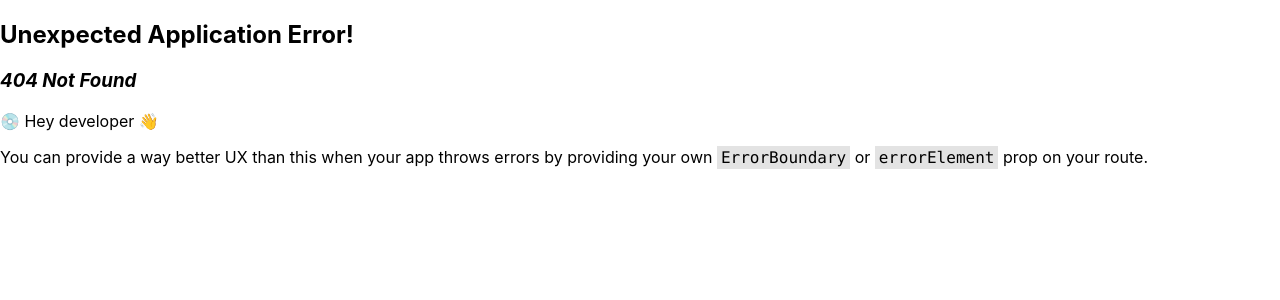
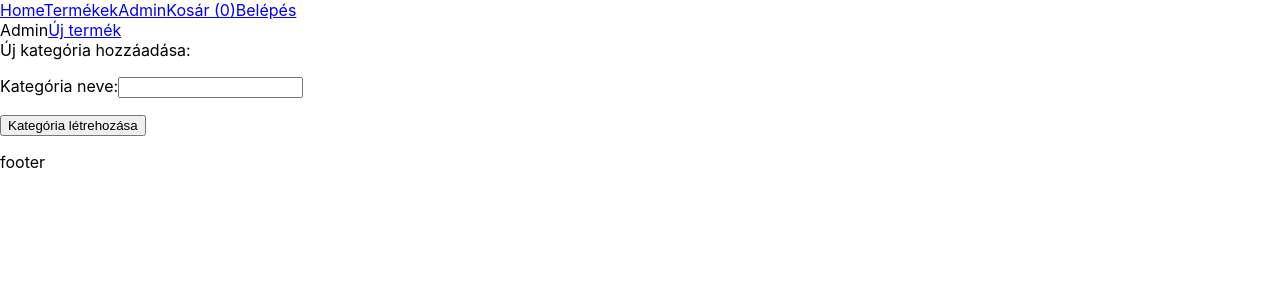
Before and after one commit to bgyorgy94/frontend-webshop-progmatic, a React (Create React App) app: page /admin/kategoriak/uj-kategoria in a window 1280 px wide. Before the commit this address had no page. Shown: the top 300 px of the page. Built offline with nearby package versions, Linux system fonts and the light colour scheme.

Commit message:
AddCategory
add product category + small bugfix

```diff
--- a/src/App.js
+++ b/src/App.js
@@ -20,6 +20,7 @@ import UserProfile from './pages/UserProfile';
 import AdminCustomers from './pages/AdminCustomers';
 import AdminOrders from './pages/AdminOrders';
 import UserOrders from './pages/UserOrders';
+import AddCategory from './pages/AddCategory';
 
 const router = createBrowserRouter([
   {
@@ -85,6 +86,10 @@ const router = createBrowserRouter([
           {
             path: "/admin/termekek/:id/modositas",
             element: <ModifyProduct />
+          },
+          {
+            path:"/admin/kategoriak/uj-kategoria",
+            element: <AddCategory />
           }
         ]
       }
--- a/src/components/DisplayUser/DisplayUser.js
+++ b/src/components/DisplayUser/DisplayUser.js
@@ -15,7 +15,7 @@ export default function DisplayUser() {
     return (
         <>
             {user ? <>
-                        <span>{user.firstName} {user.lastName}</span>
+                        <span>{user.lastName} {user.firstName} {user.isAdmin ? "(admin)" : ""}</span>
                         <NavLink to="/profil">Profil</NavLink>
                         <NavLink to="/megrendelesek">Rendeléseim</NavLink>
                         <button onClick={logout}>Kijelentkezés</button>
@@ -35,7 +35,7 @@ export default function DisplayUser() {
             type: "success"
         })
         logOutCart();
-        if(location.pathname === "/profil" || location.pathname === "/megrendelesek") {
+        if(location.pathname === "/profil" || location.pathname === "/megrendelesek" || location.pathname.includes("/admin")) {
             navigate("/")
         }
     }
--- /dev/null
+++ b/src/pages/AddCategory.js
@@ -0,0 +1,35 @@
+import { useState } from "react";
+import categoryService from "../services/category-service";
+
+export default function AddCategory() {
+
+    const [categoryName, setCategoryName] = useState("");
+
+    return (
+        <>
+        <div>Új kategória hozzáadása:</div>
+        <form onSubmit={submitHandler}>
+            <p>
+                Kategória neve:
+                <input type="text" onChange={handleCategoryChange} value={categoryName}/>
+            </p>
+            <p>
+                <button type="submit">Kategória létrehozása</button>
+            </p>
+        </form>
+        </>
+    )
+
+    function handleCategoryChange(e) {
+        setCategoryName(e.target.value)
+    }
+
+    function submitHandler(e) {
+        e.preventDefault()
+        categoryService.createCategory({
+            name: categoryName
+        })
+
+        setCategoryName("")
+    }
+}
--- a/src/pages/AdminDashboard.js
+++ b/src/pages/AdminDashboard.js
@@ -7,6 +7,7 @@ export default function AdminDashboard() {
             <Link to="/admin/termek-felvitel">Új termék</Link>
             <Link to="/admin/vasarlok">Vásárlók</Link>
             <Link to="/admin/megrendelesek">Megrendelések</Link>
+            <Link to="/admin/kategoriak/uj-kategoria">Új kategória</Link>
         </div>
     )
 }
--- a/src/pages/UserOrders.js
+++ b/src/pages/UserOrders.js
@@ -8,8 +8,12 @@ export default function UserOrders() {
 
     return (
         <>
-            <h2>Rendeléseim:</h2>
-            <UserOrderList user={user}/>
+        { user &&
+            <>
+                <h2>Rendeléseim:</h2>
+                <UserOrderList user={user}/>
+            </>
+        }
         </>
     )
 }
--- a/src/pages/UserProfile.js
+++ b/src/pages/UserProfile.js
@@ -7,9 +7,13 @@ export default function UserProfile() {
 
         return (
             <>
-                <p>Vezetéknév: {user.lastName}</p>
-                <p>Keresztnév: {user.firstName}</p>
-                <p>E-mail cím: {user.email}</p>
+            { user &&
+                <>
+                    <p>Vezetéknév: {user.lastName}</p>
+                    <p>Keresztnév: {user.firstName}</p>
+                    <p>E-mail cím: {user.email}</p>
+                </>
+            }
             </>
         )
 }
--- /dev/null
+++ b/src/services/category-service.js
@@ -0,0 +1,41 @@
+
+const API_URL = "https://csapat-10-default-rtdb.europe-west1.firebasedatabase.app/categories"
+
+function createCategory(category) {
+    return (
+        fetch(`${API_URL}.json`, {
+            method: "POST",
+            headers: {
+                "Content-type":"application/json"
+            },
+            body: JSON.stringify(category)
+        })
+        .then(res=> {
+            if(res.ok){
+                return res.json()
+            }
+            throw new Error('Hiba történt')
+        })
+        .then(json => {
+            fetch(`${API_URL}/${json.name}.json`, {
+                method: "PATCH",
+                headers: {
+                    "Content-type":"application/json"
+                },
+                body: JSON.stringify({
+                    id: `${json.name}`
+                })
+            })
+        })
+        .then(res => {
+            if(res.ok) {
+                return res.json()
+            }
+            throw new Error("Hiba történt")
+        })
+    )
+}
+
+export default {
+    createCategory: createCategory
+}
```
